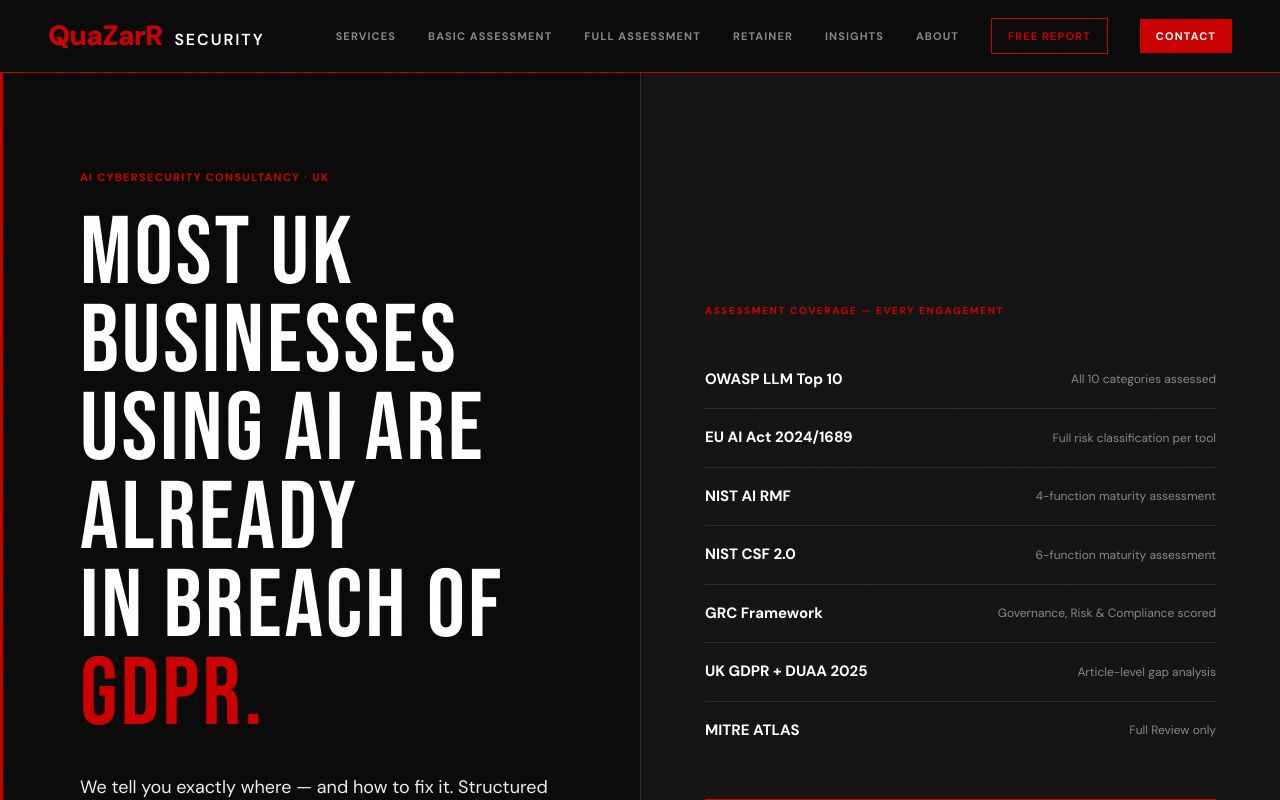
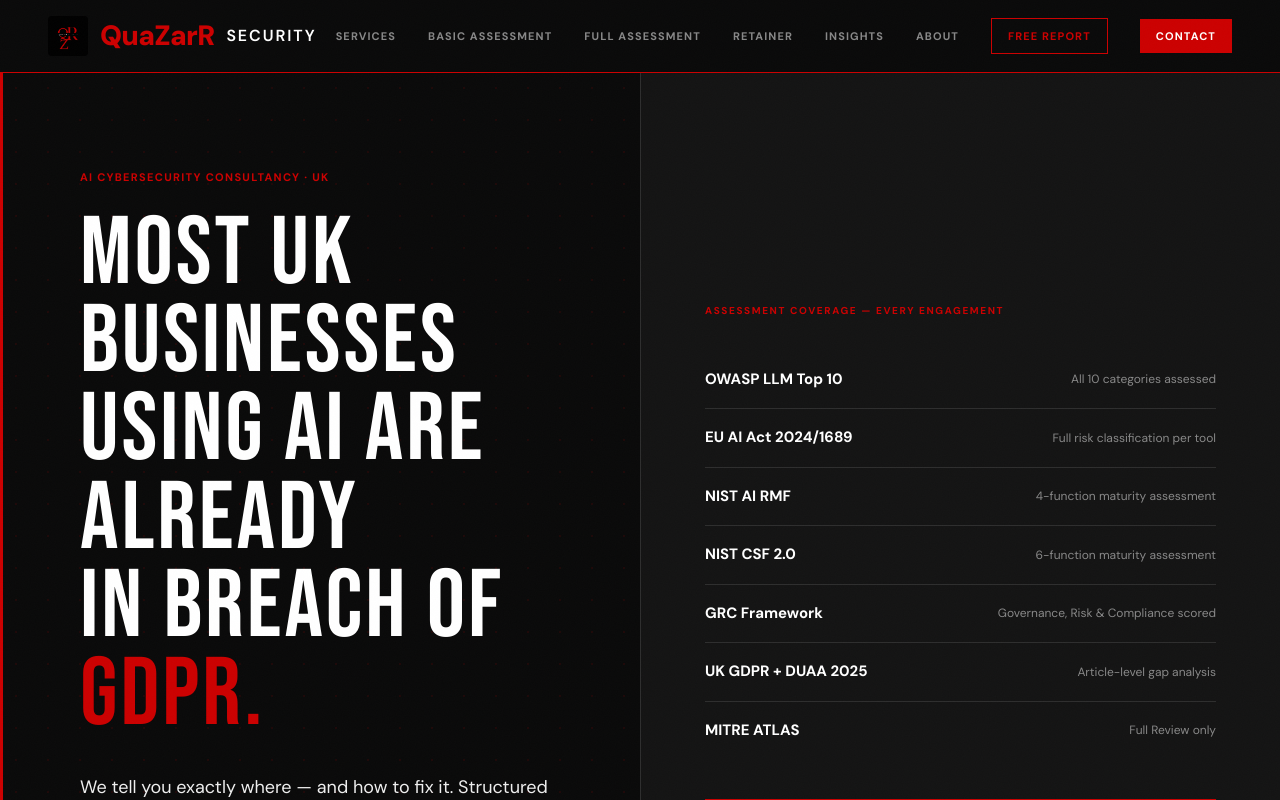
Before and after one commit to QZR888/QuaZarR-Security, a Next.js app: page / in a window 1280 px wide. Shown: the top 800 px of the page. Built offline with nearby package versions, Linux system fonts and the light colour scheme; a web font is replaced by a local one.

Commit message:
Add brand logo to nav and set as favicon

```diff
--- a/components/Nav.tsx
+++ b/components/Nav.tsx
@@ -2,6 +2,7 @@
 
 import { useState, useEffect } from "react";
 import Link from "next/link";
+import Image from "next/image";
 import { usePathname } from "next/navigation";
 import { Menu, X } from "lucide-react";
 
@@ -41,9 +42,17 @@ export function Nav() {
           {/* Logo */}
           <Link
             href="/"
-            className="hover:opacity-80 transition-opacity shrink-0 flex items-baseline gap-3"
+            className="hover:opacity-80 transition-opacity shrink-0 flex items-center gap-3"
             aria-label="QuaZarR Security — home"
           >
+            <Image
+              src="/og-image.png"
+              alt="QuaZarR Security"
+              width={40}
+              height={40}
+              className="rounded-sm"
+              priority
+            />
             <span className="font-sans font-black text-[28px] leading-none text-red tracking-tight">
               QuaZarR
             </span>
```
Also changed, not shown: app/icon.png (added).
